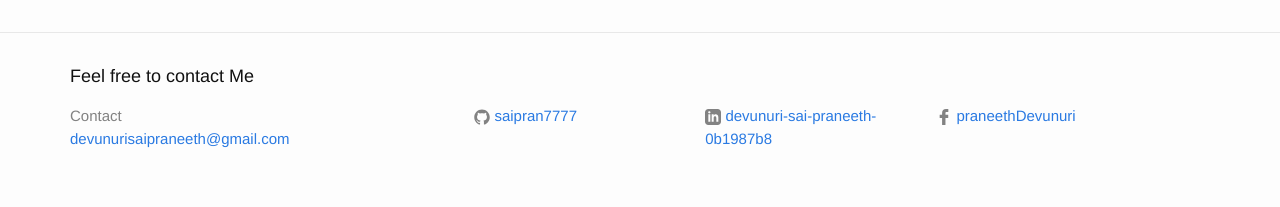
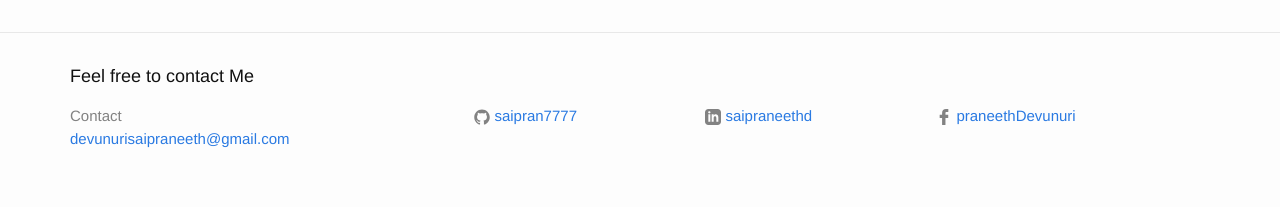
Before and after one commit to saipran7777/saipran7777.github.io, a Jekyll site: the page built from index.md, in a window 1280 px wide. Shown: the part 911-1118 px from the top of the page. Built offline with Jekyll 4.4.1, drawn with Linux system fonts in a browser that asks for light colours.

Commit message:
Update _config.yml

```diff
--- a/_config.yml
+++ b/_config.yml
@@ -2,7 +2,7 @@ name: Praneeth
 title: Saipraneeth Devunuri
 email: devunurisaipraneeth@gmail.com
 github_username: saipran7777
-linkedin_username: devunuri-sai-praneeth-0b1987b8
+linkedin_username: saipraneethd
 permalink: /blog/:year/:month/:day/:title
 markdown: kramdown
 facebook_username: praneethDevunuri
```
